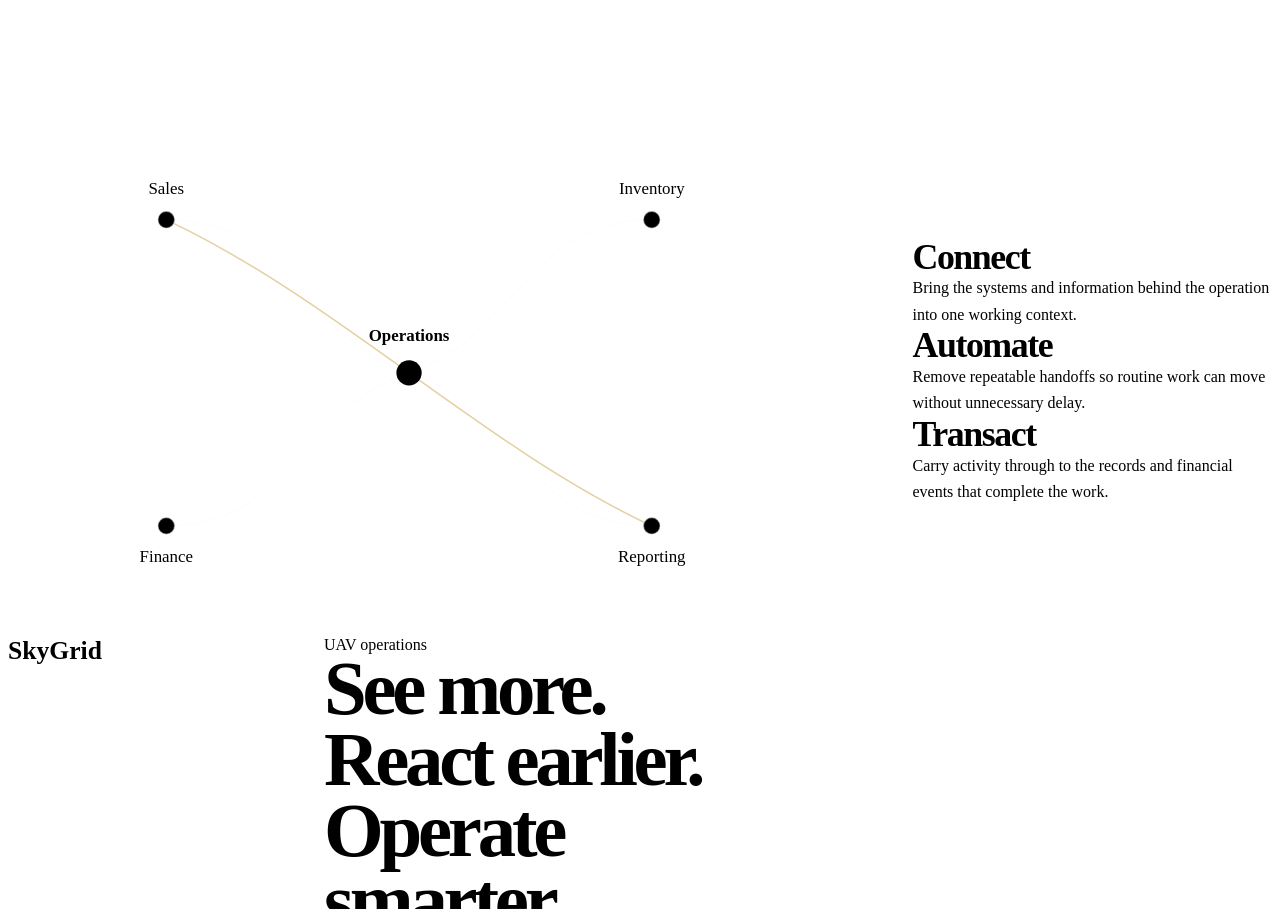
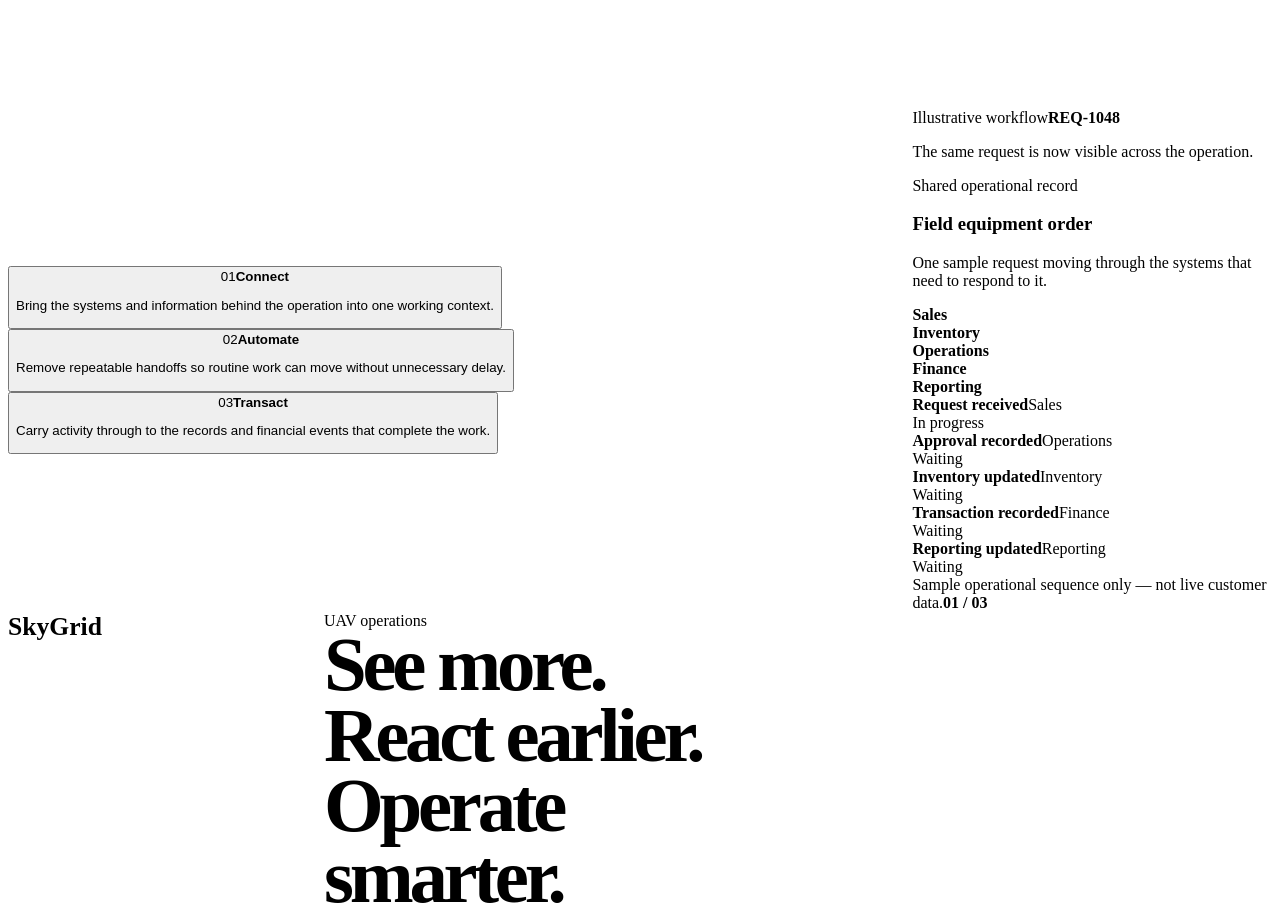
Before and after one commit to emmy16-glitch/Digi02_website, a React (Vite) app: page / in a window 1280 px wide. Shown: the part 2424-3333 px from the top of the page. Built offline with nearby package versions, Linux system fonts and the light colour scheme; the HTML template or start-up script is replaced by a standard one.

Commit message:
Implement interactive operational thread states

```diff
--- a/src/sections/home/SolutionsTransformationSection.tsx
+++ b/src/sections/home/SolutionsTransformationSection.tsx
@@ -1,24 +1,108 @@
+import { useState, type KeyboardEvent } from 'react'
+
 import { Container } from '../../components/Container'
 import '../../styles/solutions-transformation.css'
 
-const stages = [
+type StageId = 'connect' | 'automate' | 'transact'
+
+type Stage = {
+  id: StageId
+  number: string
+  title: string
+  description: string
+  outcome: string
+}
+
+const stages: readonly Stage[] = [
   {
+    id: 'connect',
+    number: '01',
     title: 'Connect',
-    description: 'Bring the systems and information behind the operation into one working context.',
+    description:
+      'Bring the systems and information behind the operation into one working context.',
+    outcome: 'The same request is now visible across the operation.',
   },
   {
+    id: 'automate',
+    number: '02',
     title: 'Automate',
-    description: 'Remove repeatable handoffs so routine work can move without unnecessary delay.',
+    description:
+      'Remove repeatable handoffs so routine work can move without unnecessary delay.',
+    outcome: 'Routine updates move through the same operational thread.',
   },
   {
+    id: 'transact',
+    number: '03',
     title: 'Transact',
-    description: 'Carry activity through to the records and financial events that complete the work.',
+    description:
+      'Carry activity through to the records and financial events that complete the work.',
+    outcome: 'The transaction and the records behind it resolve together.',
   },
+]
+
+const systems = ['Sales', 'Inventory', 'Operations', 'Finance', 'Reporting'] as const
+
+const threadRows = [
+  { label: 'Request received', system: 'Sales' },
+  { label: 'Approval recorded', system: 'Operations' },
+  { label: 'Inventory updated', system: 'Inventory' },
+  { label: 'Transaction recorded', system: 'Finance' },
+  { label: 'Reporting updated', system: 'Reporting' },
 ] as const
 
+function getRowState(stage: StageId, index: number) {
+  if (stage === 'connect') {
+    return index === 0 ? 'active' : 'waiting'
+  }
+
+  if (stage === 'automate') {
+    if (index <= 2) return 'complete'
+    if (index === 3) return 'active'
+    return 'waiting'
+  }
+
+  return 'complete'
+}
+
 export function SolutionsTransformationSection() {
+  const [activeIndex, setActiveIndex] = useState(0)
+  const activeStage = stages[activeIndex]
+
+  function selectStage(index: number) {
+    setActiveIndex(index)
+  }
+
+  function handleStageKeyDown(event: KeyboardEvent<HTMLDivElement>) {
+    if (event.key === 'ArrowRight' || event.key === 'ArrowDown') {
+      event.preventDefault()
+      setActiveIndex((current) => (current + 1) % stages.length)
+      return
+    }
+
+    if (event.key === 'ArrowLeft' || event.key === 'ArrowUp') {
+      event.preventDefault()
+      setActiveIndex((current) => (current - 1 + stages.length) % stages.length)
+      return
+    }
+
+    if (event.key === 'Home') {
+      event.preventDefault()
+      setActiveIndex(0)
+      return
+    }
+
+    if (event.key === 'End') {
+      event.preventDefault()
+      setActiveIndex(stages.length - 1)
+    }
+  }
+
   return (
-    <section className="operations-system" aria-labelledby="operations-system-title">
+    <section
+      className="operations-system"
+      aria-labelledby="operations-system-title"
+      data-stage={activeStage.id}
+    >
       <Container className="operations-system__inner">
         <header className="operations-system__intro">
           <p>Operating philosophy</p>
@@ -33,52 +117,99 @@ export function SolutionsTransformationSection() {
 
         <div className="operations-system__body">
           <div
-            className="operations-system__visual"
-            role="img"
-            aria-label="Sales, inventory, finance and reporting connected through the operation"
+            aria-label="Digi02 operating approach"
+            className="operations-system__stage-rail"
+            onKeyDown={handleStageKeyDown}
+            role="tablist"
           >
-            <svg aria-hidden="true" viewBox="0 0 760 500">
-              <path className="operations-system__connection" d="M150 105 C270 105 275 215 380 250" />
-              <path className="operations-system__connection" d="M610 105 C490 105 485 215 380 250" />
-              <path className="operations-system__connection" d="M150 395 C270 395 275 285 380 250" />
-              <path className="operations-system__connection" d="M610 395 C490 395 485 285 380 250" />
-              <path className="operations-system__connection operations-system__connection--through" d="M150 105 C310 180 450 320 610 395" />
+            {stages.map((stage, index) => {
+              const isActive = index === activeIndex
 
-              <g className="operations-system__node" transform="translate(150 105)">
-                <circle r="8" />
-                <text y="-24" textAnchor="middle">Sales</text>
-              </g>
-
-              <g className="operations-system__node" transform="translate(610 105)">
-                <circle r="8" />
-                <text y="-24" textAnchor="middle">Inventory</text>
-              </g>
-
-              <g className="operations-system__node operations-system__node--core" transform="translate(380 250)">
-                <circle r="12" />
-                <text y="-30" textAnchor="middle">Operations</text>
-              </g>
-
-              <g className="operations-system__node" transform="translate(150 395)">
-                <circle r="8" />
-                <text y="34" textAnchor="middle">Finance</text>
-              </g>
-
-              <g className="operations-system__node" transform="translate(610 395)">
-                <circle r="8" />
-                <text y="34" textAnchor="middle">Reporting</text>
-              </g>
-            </svg>
+              return (
+                <button
+                  aria-controls="operations-system-thread"
+                  aria-selected={isActive}
+                  className="operations-system__stage-button"
+                  data-active={isActive}
+                  id={`operations-system-tab-${stage.id}`}
+                  key={stage.id}
+                  onClick={() => selectStage(index)}
+                  role="tab"
+                  tabIndex={isActive ? 0 : -1}
+                  type="button"
+                >
+                  <span>{stage.number}</span>
+                  <strong>{stage.title}</strong>
+                  <p>{stage.description}</p>
+                </button>
+              )
+            })}
           </div>
 
-          <div className="operations-system__stages" aria-label="Digi02 operating approach">
-            {stages.map((stage) => (
-              <article key={stage.title}>
-                <h3>{stage.title}</h3>
-                <p>{stage.description}</p>
-              </article>
-            ))}
-          </div>
+          <article
+            aria-labelledby={`operations-system-tab-${activeStage.id}`}
+            className="operations-thread"
+            id="operations-system-thread"
+            role="tabpanel"
+          >
+            <header className="operations-thread__header">
+              <div>
+                <span>Illustrative workflow</span>
+                <strong>REQ-1048</strong>
+              </div>
+
+              <p aria-live="polite">{activeStage.outcome}</p>
+            </header>
+
+            <div className="operations-thread__record">
+              <div className="operations-thread__record-copy">
+                <span>Shared operational record</span>
+                <h3>Field equipment order</h3>
+                <p>
+                  One sample request moving through the systems that need to respond to it.
+                </p>
+              </div>
+
+              <div className="operations-thread__systems" aria-label="Connected systems">
+                {systems.map((system, index) => (
+                  <div className="operations-thread__system" key={system}>
+                    <span aria-hidden="true" data-index={index} />
+                    <strong>{system}</strong>
+                  </div>
+                ))}
+              </div>
+            </div>
+
+            <div className="operations-thread__steps" aria-label="Illustrative workflow progress">
+              {threadRows.map((row, index) => {
+                const rowState = getRowState(activeStage.id, index)
+
+                return (
+                  <div className="operations-thread__step" data-state={rowState} key={row.label}>
+                    <span className="operations-thread__step-marker" aria-hidden="true" />
+                    <div>
+                      <strong>{row.label}</strong>
+                      <span>{row.system}</span>
+                    </div>
+                    <span className="operations-thread__step-state">
+                      {rowState === 'complete'
+                        ? 'Complete'
+                        : rowState === 'active'
+                          ? 'In progress'
+                          : 'Waiting'}
+                    </span>
+                  </div>
+                )
+              })}
+            </div>
+
+            <footer className="operations-thread__footer">
+              <span>Sample operational sequence only — not live customer data.</span>
+              <strong>
+                {String(activeIndex + 1).padStart(2, '0')} / 03
+              </strong>
+            </footer>
+          </article>
         </div>
       </Container>
     </section>
```
